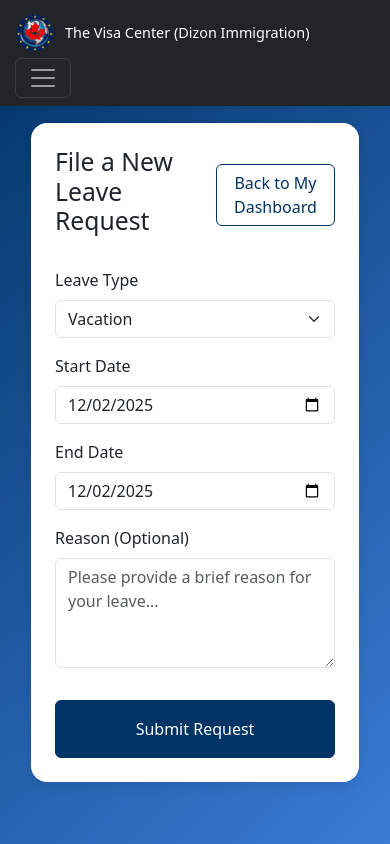
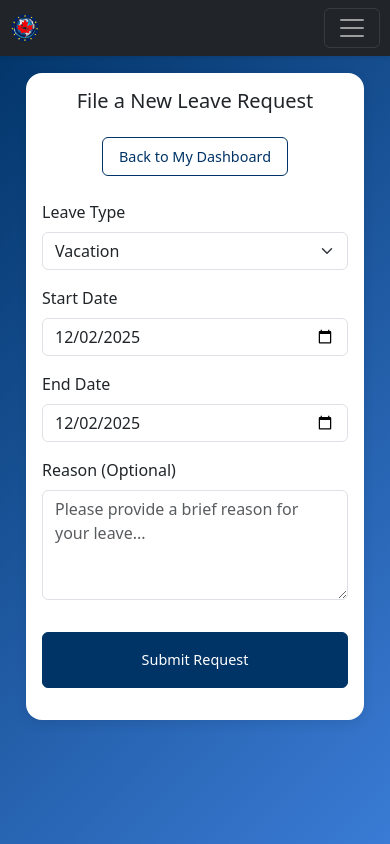
Before and after one commit to Saxumoto/IM_Payroll_System, a Flask app: page /employee/file_leave in a window 390 px wide. Run offline with Flask 3, Linux system fonts and the light colour scheme; the visitor is signed in with stand-in values (Sample User, id 1); some libraries are stand-ins or nearby versions.

Commit message:
mobile responsive design

```diff
--- a/app/employee/templates/employee/dashboard.html
+++ b/app/employee/templates/employee/dashboard.html
@@ -5,8 +5,8 @@
 {% block content %}
 <div class="container-fluid">
     <div class="card card-custom p-4" style="margin-top: 2vh;">
-        <div class="d-flex justify-content-between align-items-center mb-4">
-            <h1 class="h2">Welcome, {{ employee.first_name }}!</h1>
+        <div class="d-flex flex-column flex-md-row justify-content-between align-items-start align-items-md-center mb-4 gap-2">
+            <h1 class="h2 mb-0">Welcome, {{ employee.first_name }}!</h1>
             <a href="{{ url_for('auth.signout') }}" class="btn btn-danger">Sign Out</a>
         </div>
 
--- a/app/hr/templates/manage_staff.html
+++ b/app/hr/templates/manage_staff.html
@@ -6,8 +6,8 @@
 <div class="container-fluid">
     <div class="card card-custom p-4" style="margin-top: 2vh;">
 
-        <div class="d-flex justify-content-between align-items-center mb-4">
-            <h1 class="h2">Manage Staff</h1>
+        <div class="d-flex flex-column flex-md-row justify-content-between align-items-start align-items-md-center mb-4 gap-2">
+            <h1 class="h2 mb-0">Manage Staff</h1>
             <a href="{{ url_for('main.admin_dashboard') }}" class="btn btn-outline-secondary">Back to Dashboard</a>
         </div>
 
--- a/app/main/templates/dashboard.html
+++ b/app/main/templates/dashboard.html
@@ -4,8 +4,8 @@
 
 {% block content %}
 <div class="container-fluid">
-    <div class="d-flex justify-content-between align-items-center mb-4 pt-3">
-        <h1 class="h2 text-white">Welcome, {{ data.username }}!</h1>
+    <div class="d-flex flex-column flex-md-row justify-content-between align-items-start align-items-md-center mb-4 pt-3 gap-2">
+        <h1 class="h2 text-white mb-0">Welcome, {{ data.username }}!</h1>
         <a href="{{ url_for('auth.signout') }}" class="btn btn-danger">Sign Out</a>
     </div>
 
--- a/app/templates/base.html
+++ b/app/templates/base.html
@@ -105,10 +105,159 @@
             padding-right: 15px;
         }
 
-        /* Fix navbar on mobile */
-        @media (max-width: 768px) {
+        /* ========== MOBILE RESPONSIVE STYLES ========== */
+
+        /* Mobile: Extra small devices (phones, 576px and down) */
+        @media (max-width: 575.98px) {
+            .form-container {
+                padding: 1.5rem;
+                margin-top: 2vh;
+                border-radius: 0.5rem;
+            }
+
+            .card-custom {
+                padding: 1rem !important;
+            }
+
             .navbar-brand span {
+                font-size: 0.75rem;
+                display: none; /* Hide text on very small screens */
+            }
+
+            .navbar-brand-logo {
+                height: 30px;
+                margin-right: 5px;
+            }
+
+            h1, .h1 {
+                font-size: 1.5rem;
+            }
+
+            h2, .h2 {
+                font-size: 1.25rem;
+            }
+
+            .btn {
+                padding: 0.5rem 1rem;
                 font-size: 0.9rem;
+            }
+
+            .btn-lg {
+                padding: 0.75rem 1.5rem;
+                font-size: 1rem;
+            }
+
+            /* Make tables scrollable on mobile */
+            .table-responsive {
+                display: block;
+                width: 100%;
+                overflow-x: auto;
+                -webkit-overflow-scrolling: touch;
+            }
+
+            /* Stack columns on mobile */
+            .row > [class*="col-"] {
+                margin-bottom: 1rem;
+            }
+
+            /* Better spacing for mobile */
+            .container-fluid {
+                padding-left: 10px;
+                padding-right: 10px;
+            }
+
+            /* Flash messages on mobile */
+            .position-fixed {
+                max-width: 95% !important;
+                margin-top: 60px !important;
+            }
+        }
+
+        /* Mobile: Small devices (landscape phones, 576px and up) */
+        @media (min-width: 576px) and (max-width: 767.98px) {
+            .form-container {
+                padding: 2rem;
+            }
+
+            .navbar-brand span {
+                font-size: 0.85rem;
+            }
+        }
+
+        /* Tablet: Medium devices (tablets, 768px and up) */
+        @media (min-width: 768px) and (max-width: 991.98px) {
+            .form-container {
+                padding: 2rem;
+            }
+        }
+
+        /* Desktop: Large devices (desktops, 992px and up) - default styles apply */
+
+        /* Common mobile improvements */
+        @media (max-width: 991.98px) {
+            /* Make all tables responsive */
+            table {
+                font-size: 0.9rem;
+            }
+
+            /* Better button spacing on mobile */
+            .btn-group {
+                display: flex;
+                flex-wrap: wrap;
+                gap: 0.25rem;
+            }
+
+            /* Improve form inputs on mobile */
+            .form-control, .form-select {
+                font-size: 16px; /* Prevents zoom on iOS */
+            }
+
+            /* Better card spacing */
+            .card {
+                margin-bottom: 1rem;
+            }
+
+            /* Stack flex items on mobile - but only if not explicitly overridden */
+            .d-flex.justify-content-between:not(.flex-md-row) {
+                flex-direction: column;
+                gap: 1rem;
+            }
+
+            /* Make action buttons stack on mobile */
+            .d-flex.gap-2 {
+                flex-wrap: wrap;
+            }
+
+            /* Smaller images on mobile tables */
+            .table img {
+                width: 40px !important;
+                height: 40px !important;
+            }
+        }
+
+        /* Touch-friendly improvements for mobile */
+        @media (hover: none) and (pointer: coarse) {
+            /* Larger touch targets */
+            .btn, a, button {
+                min-height: 44px; /* Apple's recommended touch target size */
+                min-width: 44px;
+            }
+
+            /* Better spacing for touch */
+            .nav-link {
+                padding: 0.75rem 1rem;
+            }
+        }
+
+        /* Print styles */
+        @media print {
+            .navbar, .btn, .alert {
+                display: none !important;
+            }
+
+            .card-custom {
+                box-shadow: none;
+                border: 1px solid #ddd;
             }
         }
     </style>
```
Also changed, not shown: app/templates/welcome.html (+26 -0 lines).
